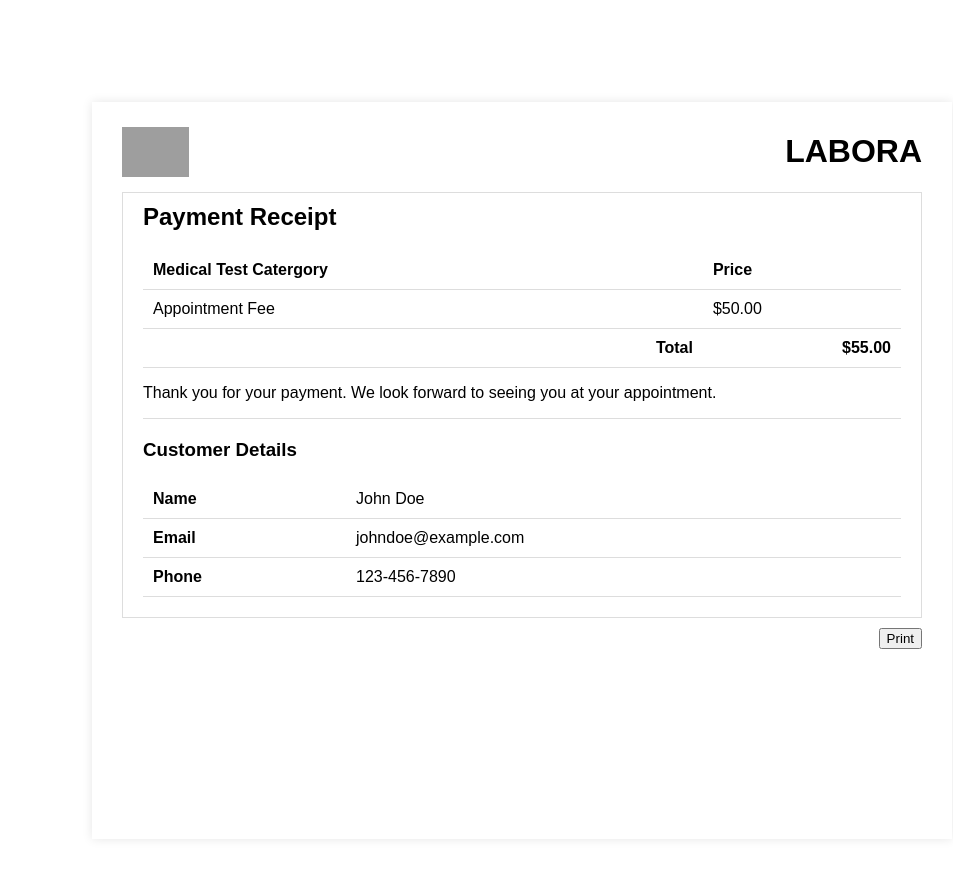
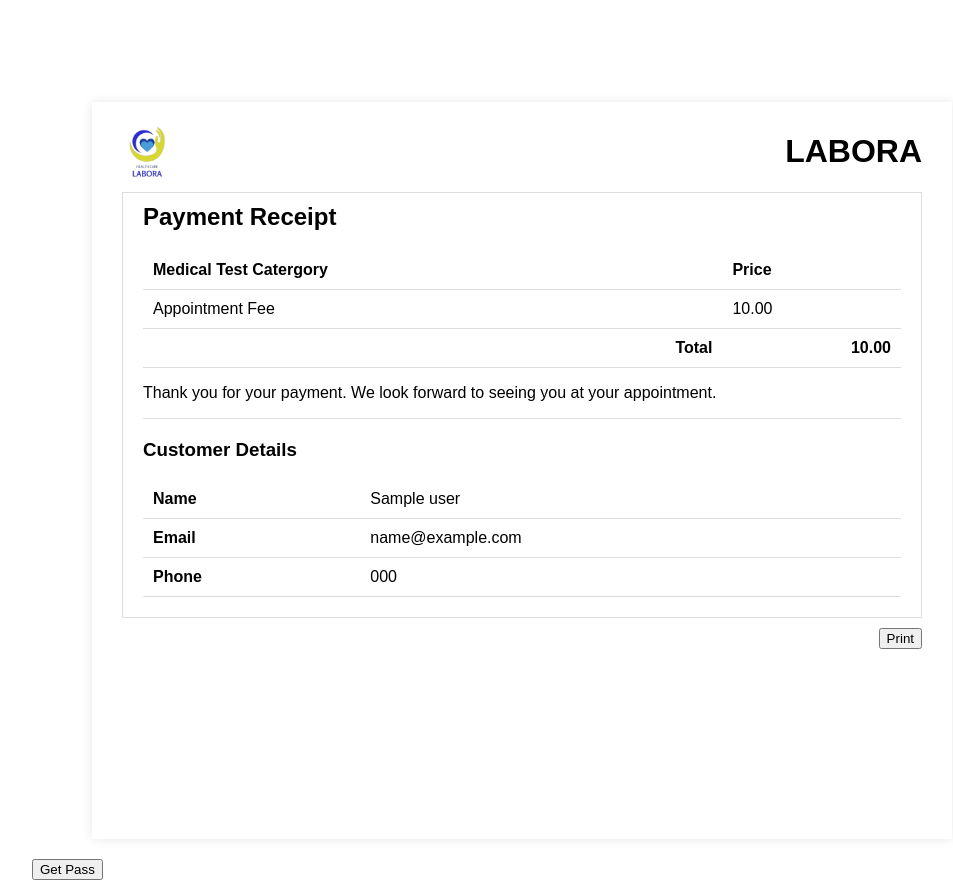
Before and after one commit to Buddhi098/LABORA, a PHP site: the page made by app/views/receptionist/payment_invoice.php in a window 1280 px wide. Shown: the whole page, without its empty margins (278-1231 px from the left). Run offline with PHP 8.4, Linux system fonts and the light colour scheme; the template is opened without the code that fills it: most values are stand-ins (such as "Sample title", 1, 10 or a date in 2020); some libraries are stand-ins or nearby versions; grey boxes are pictures that could not be loaded.

Commit message:
update payment invoice view

```diff
--- a/app/views/receptionist/payment_invoice.php
+++ b/app/views/receptionist/payment_invoice.php
@@ -11,7 +11,7 @@
 <div class="container_1">
 <div class="container">
     <div class="header">
-      <img src="logo.png" alt="LABORA">
+      <img src="<?php echo APPROOT.'/public/';?>img/Health_Care__2_-removebg-preview.png" alt="LABORA">
       <h1>LABORA</h1>
     </div>
     <div class="receipt">
@@ -23,11 +23,11 @@
         </tr>
         <tr>
           <td>Appointment Fee</td>
-          <td>$50.00</td>
+          <td><?php echo $data['appointment']['cost']?>.00</td>
         </tr>
         <tr class="total">
           <td>Total</td>
-          <td>$55.00</td>
+          <td><?php echo $data['appointment']['cost']?>.00</td>
         </tr>
       </table>
       <p>Thank you for your payment. We look forward to seeing you at your appointment.</p>
@@ -36,23 +36,36 @@
         <table>
           <tr>
             <th>Name</th>
-            <td>John Doe</td>
+            <td><?php echo $data['user']['patient_name']?></td>
           </tr>
           <tr>
             <th>Email</th>
-            <td>johndoe@example.com</td>
+            <td><?php echo $data['user']['patient_email']?></td>
           </tr>
           <tr>
             <th>Phone</th>
-            <td>123-456-7890</td>
+            <td><?php echo $data['user']['patient_phone']?></td>
           </tr>
         </table>
       </div>
     </div>
     <div class="print-btn">
-      <button onclick="window.print()">Print</button>
+      <button class="btn btn-2" onclick="window.print()">Print</button>
     </div>
   </div>
+
+  <div class="pass-btn">
+        <button class="btn btn-1" onclick="getPass('<?php echo $data['appointment']['Id']?>')">Get Pass</button>
+  </div>
 </div>
+
+
+<script>
+  function getPass(id){
+            const baseLink = window.location.origin;
+            const link = `${baseLink}/labora/receptionist/getAppointmentPass/${id}`;
+            window.open(link , '_blank');
+        }
+</script>
 </body>
 </html>
```
